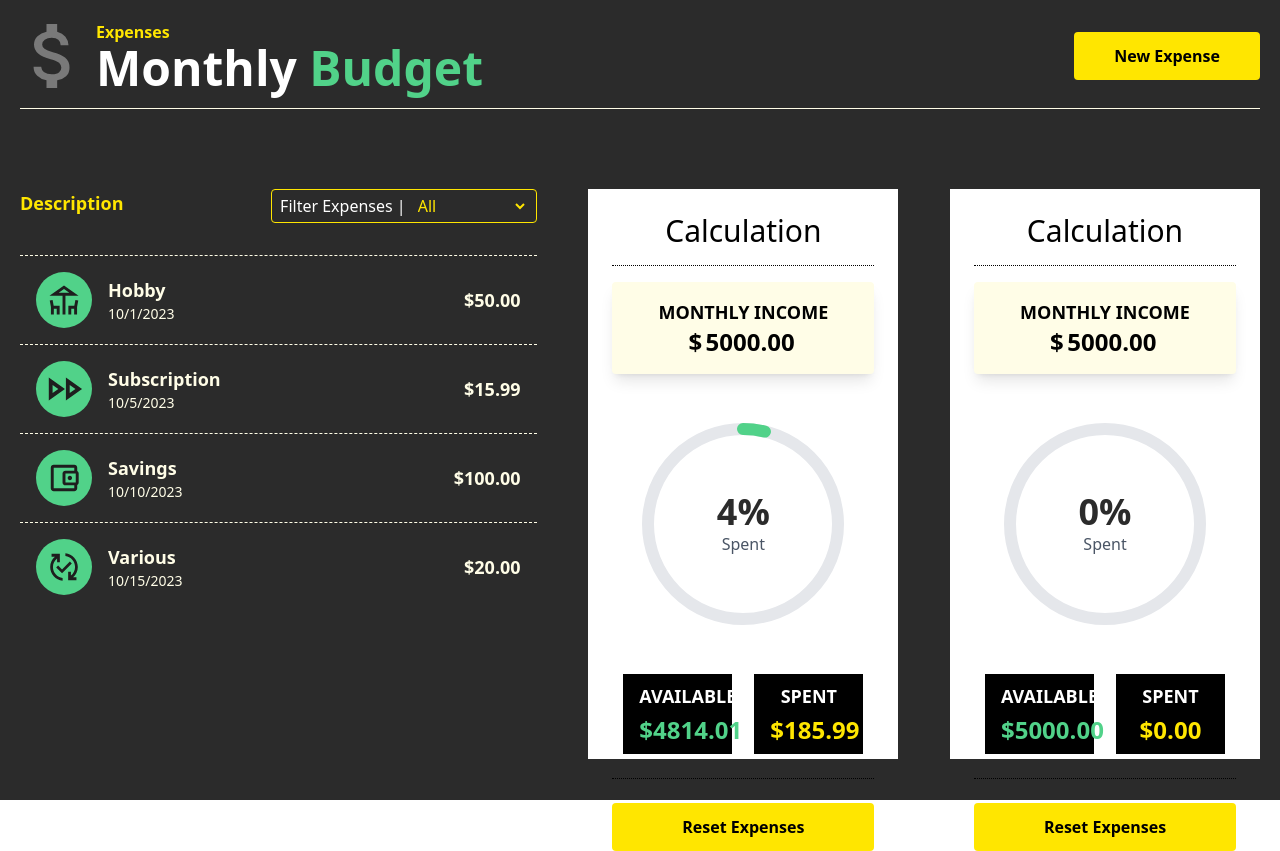
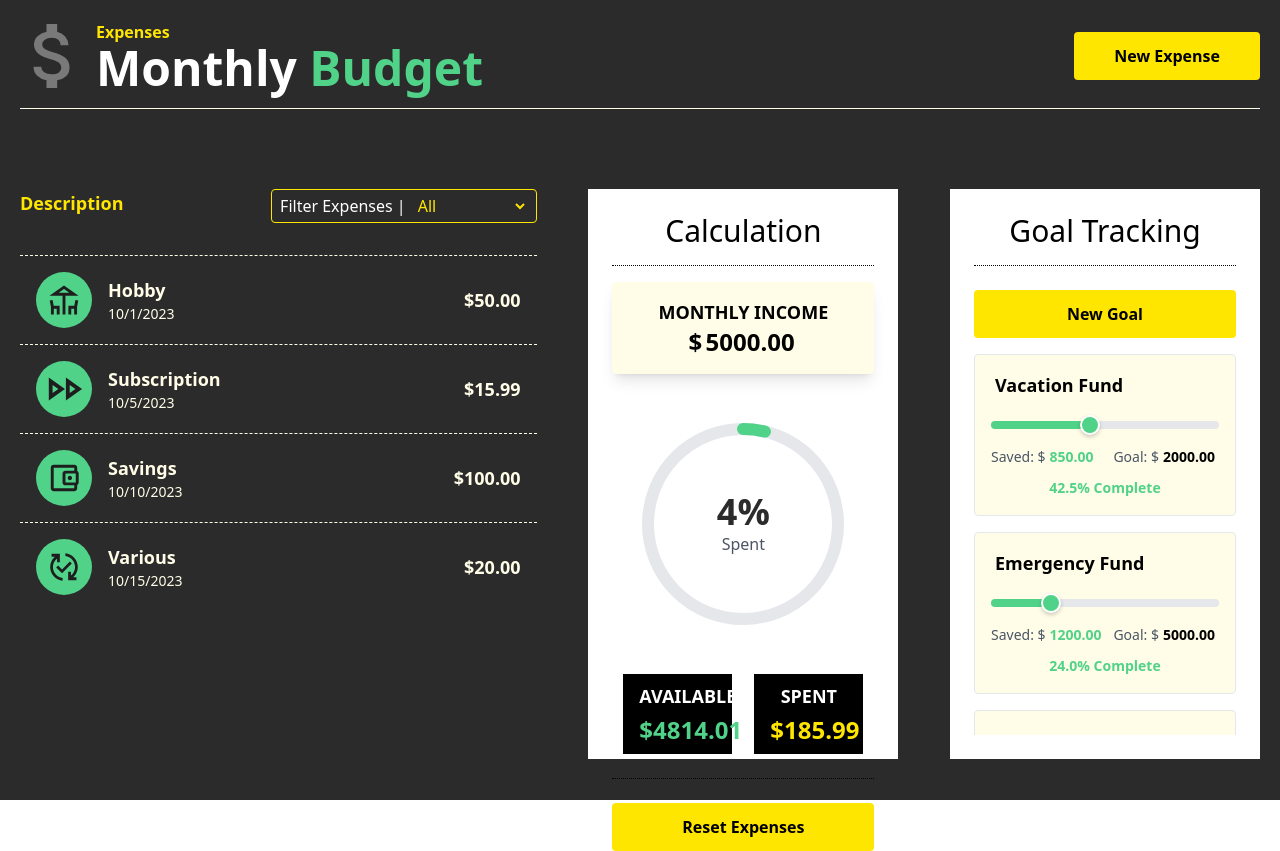
Before and after one commit to jeremySchur/budget, a React (Vite) app in the folder frontend/: page / in a window 1280 px wide. Built offline with nearby package versions, Linux system fonts and the light colour scheme.

Commit message:
Added default goal tracking section

```diff
--- a/frontend/src/App.jsx
+++ b/frontend/src/App.jsx
@@ -1,6 +1,7 @@
 import { useState } from 'react';
 import Calculation from './Calculation';
 import Expenses from './Expenses';
+import GoalTracking from './GoalTracking';
 import Header from './components/Header';
 
 const expenses = [{
@@ -47,7 +48,7 @@ function App() {
           expenses={expenses}
           filterCategory={filterCategory}
         />
-        <Calculation />
+        <GoalTracking />
       </section>
     </div>
   );
--- /dev/null
+++ b/frontend/src/GoalTracking.jsx
@@ -0,0 +1,74 @@
+import { useState } from 'react';
+import Goal from './components/Goal';
+
+const initialGoals = [
+    {
+        id: 1,
+        name: 'Vacation Fund',
+        targetAmount: 2000.00,
+        currentAmount: 850.00
+    },
+    {
+        id: 2,
+        name: 'Emergency Fund',
+        targetAmount: 5000.00,
+        currentAmount: 1200.00
+    },
+    {
+        id: 3,
+        name: 'New Car',
+        targetAmount: 15000.00,
+        currentAmount: 3500.00
+    }
+];
+
+function GoalTracking() {
+    const [goals, setGoals] = useState(initialGoals);
+
+    const handleNewGoal = () => {
+        console.log('New goal button clicked');
+    };
+
+    const deleteGoal = (goalId) => {
+        console.log(`Deleting goal with ID: ${goalId}`);
+    };
+
+    const updateGoal = (goalId, updatedGoal) => {
+        setGoals(goals.map(goal =>
+            goal.id === goalId ? { ...goal, ...updatedGoal } : goal
+        ));
+    };
+
+    return (
+        <div className="flex flex-col h-full w-1/4 p-6 bg-white">
+            <h3 className="text-3xl mx-auto">Goal Tracking</h3>
+            <hr className="border-t-1 border-dotted mt-4 w-full" />
+
+            <button
+                onClick={handleNewGoal}
+                className="mt-6 bg-contrast px-16 py-3 rounded font-semibold cursor-pointer hover:bg-contrast-dark"
+            >
+                New Goal
+            </button>
+
+            <div className="flex-1 overflow-y-auto mt-4">
+                {goals.length === 0 ? (
+                    <div className="text-center mt-8">
+                        <p className="text-gray-500">No goals yet. Add one above.</p>
+                    </div>
+                ) : (
+                    goals.map(goal => (
+                        <Goal
+                            key={goal.id}
+                            goal={goal}
+                            onDelete={deleteGoal}
+                            onUpdate={updateGoal}
+                        />
+                    ))
+                )}
+            </div>
+        </div>
+    );
+};
+
+export default GoalTracking;
--- /dev/null
+++ b/frontend/src/components/Goal.jsx
@@ -0,0 +1,170 @@
+import { useState, useRef } from 'react';
+import trashSvg from '../assets/trash.svg';
+
+function Goal({ goal, onDelete, onUpdate }) {
+    const [isEditingName, setIsEditingName] = useState(false);
+    const [isEditingTarget, setIsEditingTarget] = useState(false);
+    const [isEditingCurrent, setIsEditingCurrent] = useState(false);
+    const [tempName, setTempName] = useState(goal.name);
+    const [tempTarget, setTempTarget] = useState(goal.targetAmount.toString());
+    const [tempCurrent, setTempCurrent] = useState(goal.currentAmount.toString());
+
+    const nameInputRef = useRef(null);
+    const targetInputRef = useRef(null);
+    const currentInputRef = useRef(null);
+
+    const progress = goal.targetAmount > 0 ? Math.min((goal.currentAmount / goal.targetAmount) * 100, 100) : 0;
+
+    const handleNameFocus = () => {
+        setIsEditingName(true);
+        setTempName(goal.name);
+    };
+
+    const handleNameBlur = () => {
+        setIsEditingName(false);
+        if (tempName.trim() !== '') {
+            onUpdate(goal.id, { name: tempName.trim() });
+        } else {
+            setTempName(goal.name);
+        }
+    };
+
+    const handleNameKeyDown = (e) => {
+        if (e.key === 'Enter') {
+            nameInputRef.current.blur();
+        }
+    };
+
+    const handleTargetFocus = () => {
+        setIsEditingTarget(true);
+        setTempTarget('');
+    };
+
+    const handleTargetBlur = () => {
+        setIsEditingTarget(false);
+        const amount = parseFloat(tempTarget);
+        if (!isNaN(amount) && amount > 0) {
+            onUpdate(goal.id, { targetAmount: amount });
+        } else {
+            setTempTarget(goal.targetAmount.toString());
+        }
+    };
+
+    const handleTargetChange = (e) => {
+        const value = e.target.value.replace(/[^0-9.]/g, '');
+        setTempTarget(value);
+    };
+
+    const handleTargetKeyDown = (e) => {
+        if (e.key === 'Enter') {
+            targetInputRef.current.blur();
+        }
+    };
+
+    const handleCurrentFocus = () => {
+        setIsEditingCurrent(true);
+        setTempCurrent('');
+    };
+
+    const handleCurrentBlur = () => {
+        setIsEditingCurrent(false);
+        const amount = parseFloat(tempCurrent);
+        if (!isNaN(amount) && amount >= 0) {
+            onUpdate(goal.id, { currentAmount: Math.min(amount, goal.targetAmount) });
+        } else {
+            setTempCurrent(goal.currentAmount.toString());
+        }
+    };
+
+    const handleCurrentChange = (e) => {
+        const value = e.target.value.replace(/[^0-9.]/g, '');
+        setTempCurrent(value);
+    };
+
+    const handleCurrentKeyDown = (e) => {
+        if (e.key === 'Enter') {
+            currentInputRef.current.blur();
+        }
+    };
+
+    const handleSliderChange = (e) => {
+        const percentage = parseFloat(e.target.value);
+        const newAmount = (percentage / 100) * goal.targetAmount;
+        onUpdate(goal.id, { currentAmount: newAmount });
+    };
+
+    return (
+        <div className="mb-4 p-4 border border-gray-200 rounded bg-box-color-light">
+            <div className="flex items-center justify-between mb-3">
+                <input
+                    ref={nameInputRef}
+                    type="text"
+                    value={isEditingName ? tempName : goal.name}
+                    onChange={(e) => setTempName(e.target.value)}
+                    onFocus={handleNameFocus}
+                    onBlur={handleNameBlur}
+                    onKeyDown={handleNameKeyDown}
+                    className="text-lg font-semibold bg-transparent border-none outline-none rounded px-1"
+                />
+                <button
+                    className="cursor-pointer"
+                    onClick={() => onDelete(goal.id)}
+                >
+                    <img src={trashSvg} alt="Delete" className="h-4 w-4" />
+                </button>
+            </div>
+            <div className="mb-3">
+                <input
+                    type="range"
+                    min="0"
+                    max="100"
+                    value={progress}
+                    onChange={handleSliderChange}
+                    className="w-full h-2 bg-gray-300 rounded-lg appearance-none cursor-pointer slider"
+                    style={{
+                        background: `linear-gradient(to right, rgb(81, 210, 137) 0%, rgb(81, 210, 137) ${progress}%, #e5e7eb ${progress}%, #e5e7eb 100%)`
+                    }}
+                />
+            </div>
+
+            <div className="flex justify-between items-center text-sm">
+                <div className="flex items-center">
+                    <span className="text-gray-600 mr-1">Saved: $</span>
+                    <input
+                        ref={currentInputRef}
+                        type="text"
+                        value={isEditingCurrent ? tempCurrent : goal.currentAmount.toFixed(2)}
+                        onChange={handleCurrentChange}
+                        onFocus={handleCurrentFocus}
+                        onBlur={handleCurrentBlur}
+                        onKeyDown={handleCurrentKeyDown}
+                        className="bg-transparent border-none outline-none rounded font-semibold text-complementary"
+                        style={{ width: `${Math.max(4, (isEditingCurrent ? tempCurrent : goal.currentAmount.toFixed(2)).length)}ch` }}
+                    />
+                </div>
+                <div className="flex items-center">
+                    <span className="text-gray-600 mr-1">Goal: $</span>
+                    <input
+                        ref={targetInputRef}
+                        type="text"
+                        value={isEditingTarget ? tempTarget : goal.targetAmount.toFixed(2)}
+                        onChange={handleTargetChange}
+                        onFocus={handleTargetFocus}
+                        onBlur={handleTargetBlur}
+                        onKeyDown={handleTargetKeyDown}
+                        className="bg-transparent border-none outline-none rounded font-semibold"
+                        style={{ width: `${Math.max(4, (isEditingTarget ? tempTarget : goal.targetAmount.toFixed(2)).length)}ch` }}
+                    />
+                </div>
+            </div>
+
+            <div className="text-center mt-2">
+                <span className="text-sm font-semibold text-complementary">
+                    {progress.toFixed(1)}% Complete
+                </span>
+            </div>
+        </div>
+    );
+}
+
+export default Goal;
--- a/frontend/src/index.css
+++ b/frontend/src/index.css
@@ -7,3 +7,26 @@
     --color-contrast: #FFE600;
     --color-contrast-dark: #D5C109;
 }
+
+@layer utilities {
+    .slider::-webkit-slider-thumb {
+        appearance: none;
+        height: 20px;
+        width: 20px;
+        border-radius: 50%;
+        background: rgb(81, 210, 137);
+        cursor: pointer;
+        border: 2px solid white;
+        box-shadow: 0 2px 4px rgba(0, 0, 0, 0.2);
+    }
+
+    .slider::-moz-range-thumb {
+        height: 20px;
+        width: 20px;
+        border-radius: 50%;
+        background: rgb(81, 210, 137);
+        cursor: pointer;
+        border: 2px solid white;
+        box-shadow: 0 2px 4px rgba(0, 0, 0, 0.2);
+    }
+}
```
